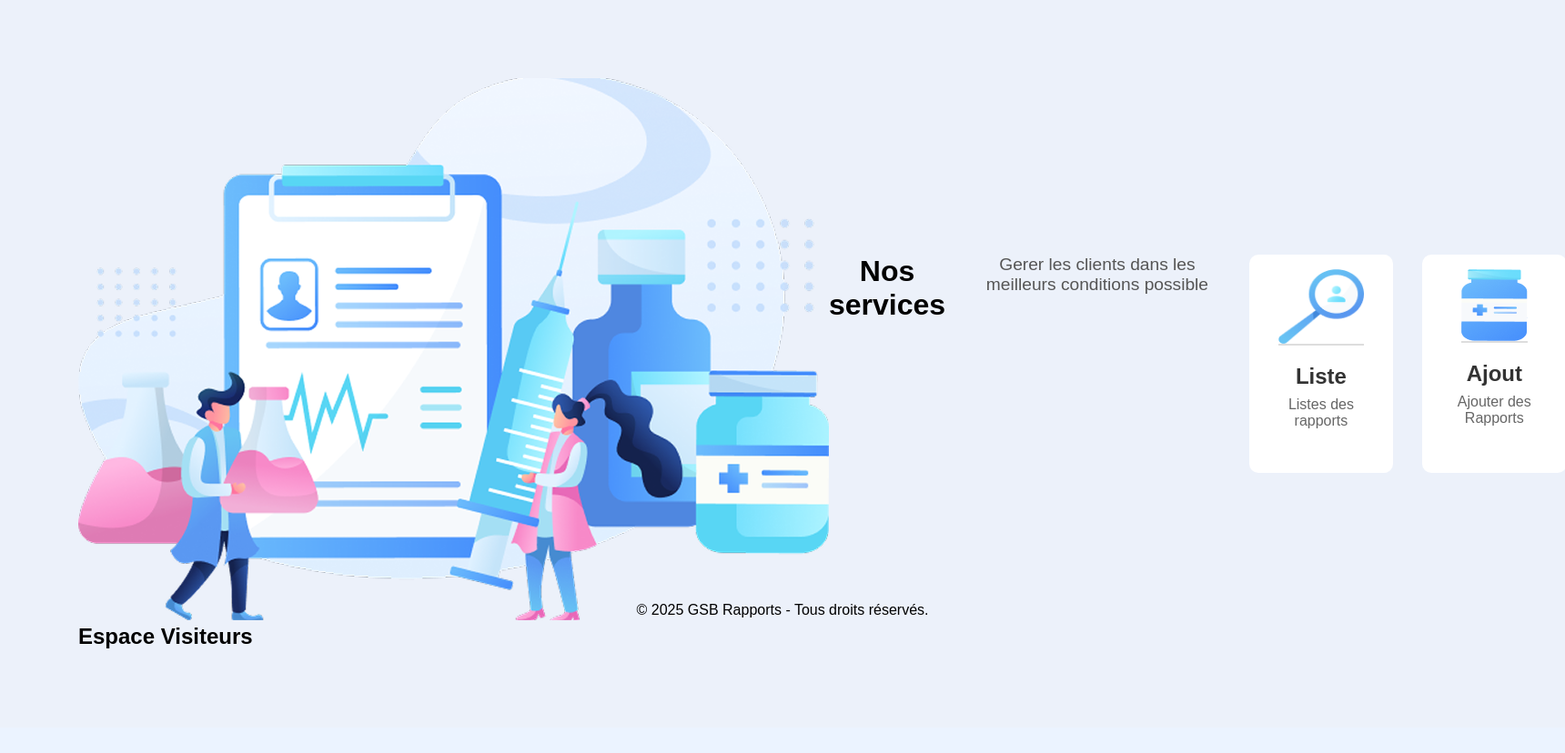
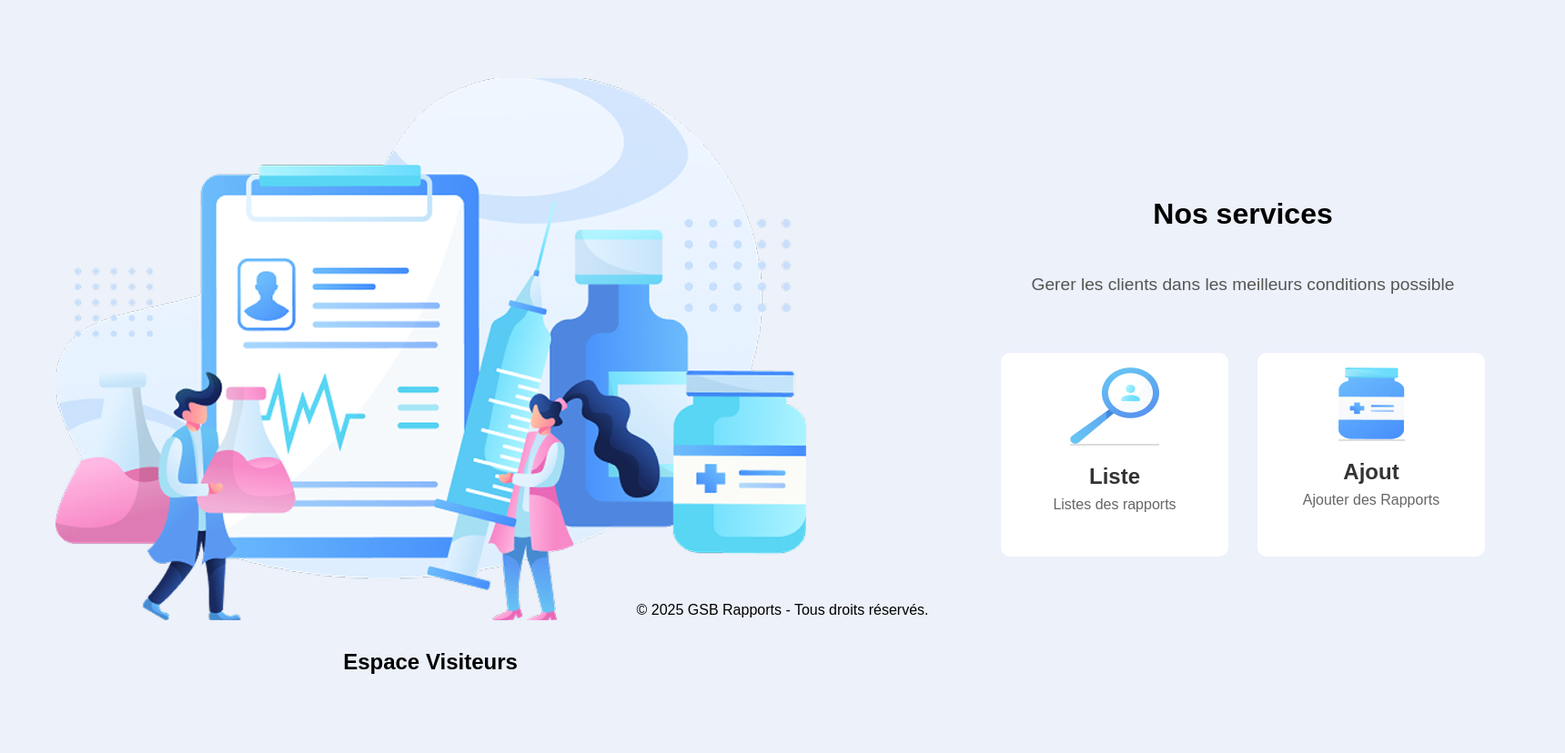
Before and after one commit to Kevynflrs/BTS-GSB, a PHP site: page /src/Frontend/indexVisiteur.html in a window 1720 px wide. Shown: the part 120-948 px from the top of the page at 91% size. Before the commit the page ends 833 px from the top, so only its background shows below. Run offline with PHP 8.4, Linux system fonts and the light colour scheme.

Commit message:
modification du front de l'index adapté au visiteur

```diff
--- a/public/css/Index.css
+++ b/public/css/Index.css
@@ -30,6 +30,7 @@ header img{
 
 main {
     display: flex;
+    gap: 15rem;
     align-items: center;
     padding: 5%;
 
@@ -49,6 +50,17 @@ main {
 
 aside {
     display: flex;
+    gap: 2rem;
+    flex-direction: column;
+    align-items: center;
+    justify-content: center;
+    max-width: 50%;
+    max-height: 100%;
+}
+
+article {
+    display: flex;
+    flex-wrap: wrap;
     gap: 2rem;
     justify-content: center;
 }
--- a/src/Frontend/indexVisiteur.html
+++ b/src/Frontend/indexVisiteur.html
@@ -19,13 +19,14 @@
     </header>
 
     <main>
-        <article>
+        <aside>
             <img src="../../public/img/visiteur.png" alt="logo-GSB"/>
             <h1>Espace Visiteurs</h1>
-        </article>
+        </aside>
         <aside>
             <h2>Nos services</h2>
             <p>Gerer les clients dans les meilleurs conditions possible</p>
+            <article>
                 <div class="container">
                     <img src="../../public/img/Search.png" alt="logo-GSB"/>
                     <h3>Liste</h3>
@@ -36,6 +37,7 @@
                     <h3>Ajout</h3>
                     <p>Ajouter des Rapports</p>
                 </div>
+            </article>
         </aside>
     </main>
 
```
Lines whose indentation alone changed are shown as unchanged.
